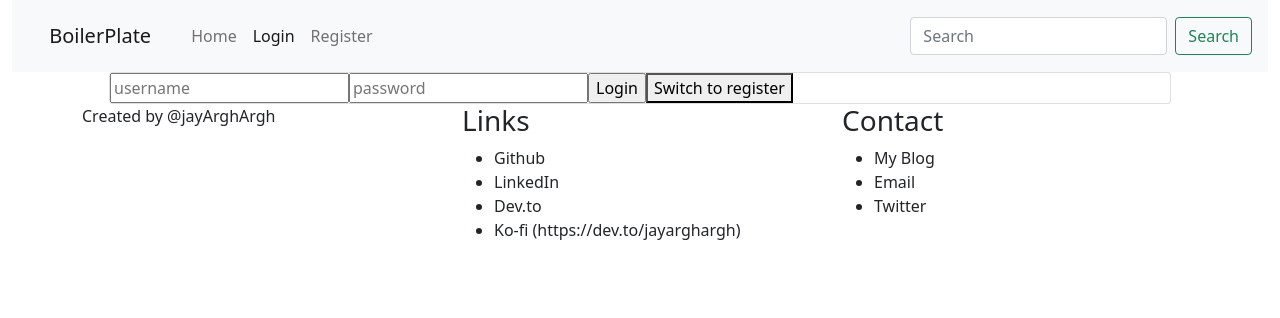
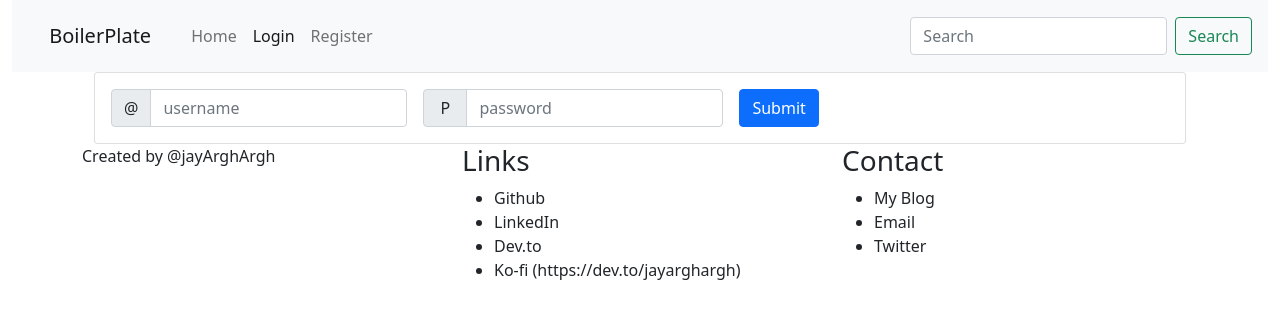
Before and after one commit to easymern/fe_easymern, a React (Create React App) app: page /login in a window 1280 px wide. Shown: the top 318 px of the page. Built offline with nearby package versions, Linux system fonts and the light colour scheme.

Commit message:
tidy login and register forms

```diff
--- a/src/mod_login/components/Login.js
+++ b/src/mod_login/components/Login.js
@@ -25,7 +25,6 @@ const Login = () => {
 
     if (isLoginMode) {
       const responseData = await AuthService.login(data.username, data.password)
-      // TODO currently setting two tokens :) (Auth-service l21.
       auth.login(
         responseData.id,
         responseData.accessToken,
@@ -33,26 +32,50 @@ const Login = () => {
         responseData.roles,
         responseData.username
       )
-      // auth.login(responseData.id, responseData.accessToken)
     }
   }
 
   return (
-    <div className="col-md-12">
-      <div className="card card-container">
+    <React.Fragment>
+      <div className={"card"}>
+        <div className={"card-body"}>
+        <form className="row gy-2 gx-3 align-items-center" onSubmit={handleSubmit(onSubmit)}>
+          <div className="col-auto">
+            <label htmlFor="username" className="visually-hidden">Username</label>
+            <div className="input-group">
+              <div className="input-group-text">@</div>
+              <input
+                id={"username"}
+                className={"form-control"}
+                type="text"
+                placeholder="username" {...register("username", {required: true, minLength: 3, maxLength: 18})}
+              />
+            </div>
+            {errors.username && errors.username.type === 'required' && <span>Username required</span>}
+          </div>
+          <div className={"col-auto"}>
+            <label htmlFor="password" className="visually-hidden">Password</label>
+            <div className="input-group">
+              <div className="input-group-text">&nbsp;P&nbsp;</div>
+              <input
+                id={"password"}
+                className={"form-control"}
+                type="password"
+                placeholder="password" {...register("password", {required: true, minLength: 3, maxLength: 16})}
+              />
+            </div>
+            {errors.password && errors.password.type === 'required' && <span>Password required</span>}
+          </div>
 
-        <form onSubmit={handleSubmit(onSubmit)}>
-          <input type="text" placeholder="username" {...register("username", {required: true, minLength: 3, maxLength: 18})} />
-          {/*{errors.username?.type === 'required' && "Username is required"}*/}
-          {errors.username && errors.username.type === 'required' && <span>Username required</span>}
-          {/*{errors.username && errors.username.type === "maxLength" && <span>Max length exceeded</span> }*/}
-          <input type="password" placeholder="password" {...register("password", {required: true, minLength: 3, maxLength: 16})} />
-          {errors.password && errors.password.type === 'required' && <span>Password required</span>}
-          <input type="submit" value={isLoginMode ? "Login" : "register"}/>
-          <button onClick={setModeHandler}>Switch to {isLoginMode ? "register" : "login"}</button>
+            <div className="col-auto">
+              <button type="submit" value={isLoginMode ? "Login" : "register"} className="btn btn-primary">Submit</button>
+            </div>
+            {/*<input type="submit" value={isLoginMode ? "Login" : "register"}/>*/}
+            {/*<button onClick={setModeHandler}>Switch to {isLoginMode ? "register" : "login"}</button>*/}
         </form>
+        </div>
       </div>
-    </div>
+    </React.Fragment>
   );
 };
 
--- a/src/mod_login/components/Register.js
+++ b/src/mod_login/components/Register.js
@@ -38,19 +38,26 @@ const Register = () => {
   }
 
   return (
-    <div className="col-md-12">
-      <div className="card card-container">
+    <React.Fragment>
+      <div className={"card"}>
+        <div className={"card-body"}>
+
           <form onSubmit={handleSubmit(onSubmit)}>
-          <div className={"form-group"}>
+              <div className={"col-6 form-group"}>
+                <label className={"visually-hidden"} htmlFor={"username"}>Username</label>
                 <input
+                  id={"username"}
                   type="text"
                   placeholder="username" {...register("username")}
                   className={`form-control ${errors.username ? 'is-invalid' : ''}`}
                 />
                 <div className="invalid-feedback">{errors.username?.message}</div>
               </div>
-          <div className={"form-group"}>
+
+            <div className={"col-6 form-group"}>
+              <label className={"visually-hidden"} htmlFor={"email"}>Email</label>
               <input
+                id={"email"}
                 type="text"
                 placeholder="email" {...register("email")}
                 className={`form-control ${errors.email ? 'is-invalid' : ''}`}
@@ -58,8 +65,10 @@ const Register = () => {
               <div className="invalid-feedback">{errors.email?.message}</div>
             </div>
 
-          <div className={"form-group"}>
+            <div className={"col-6 form-group"}>
+              <label className={"visually-hidden"} htmlFor={"password"}>Password</label>
               <input
+                id={"password"}
                 type="password"
                 placeholder="password" {...register('password')}
                 className={`form-control ${errors.password ? 'is-invalid' : ''}`}
@@ -67,8 +76,10 @@ const Register = () => {
               <div className="invalid-feedback">{errors.password?.message}</div>
             </div>
 
-          <div className={"form-group"}>
+            <div className={"col-6 form-group"}>
+              <label className={"visually-hidden"} htmlFor={"confirmPassword"}>Confirm Password</label>
               <input
+                id={"confirmPassword"}
                 name="confirmPassword"
                 type="password"
                 placeholder="again"
@@ -78,10 +89,15 @@ const Register = () => {
               <div className="invalid-feedback">{errors.confirmPassword?.message}</div>
             </div>
 
-          <input type="submit" value={"register"} />
+            <div className="col-auto form-group">
+              <button type="submit" className="btn btn-primary">Register</button>
+            </div>
+
           </form>
+
         </div>
       </div>
+    </React.Fragment>
   );
 };
 
```
Lines whose indentation alone changed are shown as unchanged.
